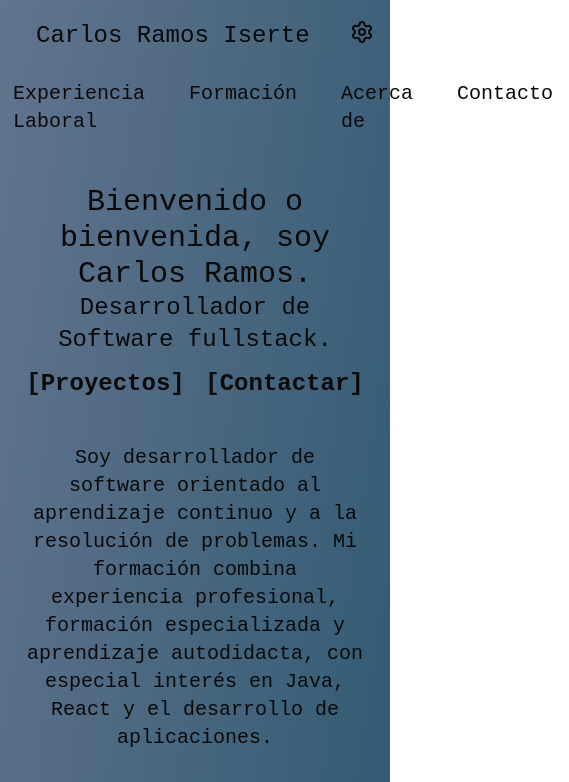
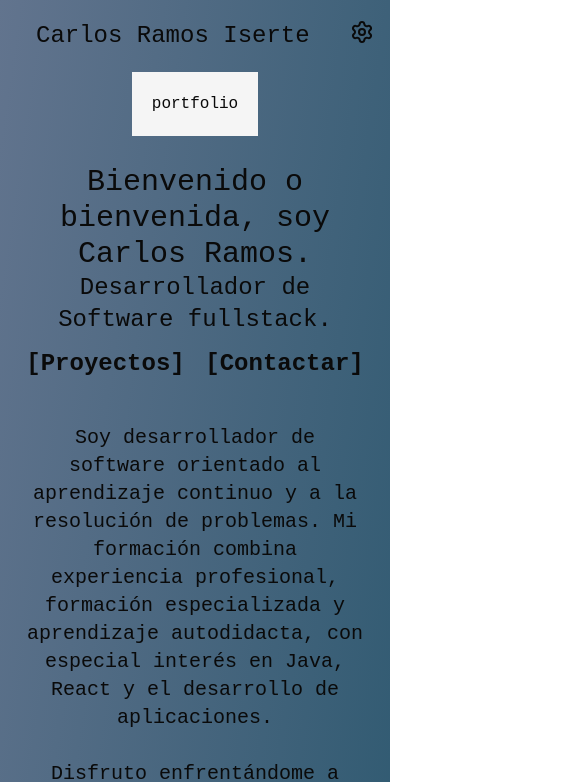
Before and after one commit to CarlosRamosDeveloper/portfolio, a React (Vite) app: page / in a window 390 px wide. Shown: the top 782 px of the page, 569 px wide, since content can reach past the window. Built offline with nearby package versions, Linux system fonts and the light colour scheme.

Commit message:
Navigation components refactor. Desktop navigation works correctly Movile navigation is in placeholder state

```diff
--- /dev/null
+++ b/src/components/custom/AppNavigation.tsx
@@ -0,0 +1,15 @@
+import { DesktopNavigation } from './DesktopNavigation';
+import { MobileNavigation } from './MobileNavigation';
+
+interface Props {
+  section: 'portfolio' | 'projects';
+}
+
+export const AppNavigation = ({ section }: Props) => {
+  return (
+    <>
+      <DesktopNavigation section={section} />
+      <MobileNavigation section={section} />
+    </>
+  );
+};
--- /dev/null
+++ b/src/components/custom/DesktopNavigation.tsx
@@ -0,0 +1,47 @@
+import { NavigateButton } from '@/components';
+import { ROUTES } from '@/constants';
+import { NAVBAR_TEXT } from '@/constants/layout';
+
+interface Props {
+  section: 'portfolio' | 'projects';
+}
+
+export const DesktopNavigation = ({ section }: Props) => {
+  return (
+    <div className="hidden lg:flex">
+      <div className="flex justify-center mb-3 gap-3">
+        {section === 'portfolio' && (
+          <>
+            <NavigateButton
+              path={ROUTES.softSkills}
+              label={NAVBAR_TEXT.softSkills}
+            />
+            <NavigateButton
+              path={ROUTES.experience}
+              label={NAVBAR_TEXT.experience}
+            />
+            <NavigateButton
+              path={ROUTES.education}
+              label={NAVBAR_TEXT.education}
+            />
+            <NavigateButton path={ROUTES.about} label={NAVBAR_TEXT.about} />
+            <NavigateButton path={ROUTES.contact} label={NAVBAR_TEXT.contact} />
+          </>
+        )}
+        {section === 'projects' && (
+          <>
+            <NavigateButton
+              label={NAVBAR_TEXT.projects}
+              path={ROUTES.projects}
+            />
+            <NavigateButton
+              label={NAVBAR_TEXT.featured}
+              path={ROUTES.featured}
+            />
+            <NavigateButton label={NAVBAR_TEXT.search} path={ROUTES.search} />
+          </>
+        )}
+      </div>
+    </div>
+  );
+};
--- /dev/null
+++ b/src/components/custom/MobileNavigation.tsx
@@ -0,0 +1,7 @@
+interface Props {
+  section: 'portfolio' | 'projects';
+}
+
+export const MobileNavigation = ({ section }: Props) => {
+  return <div className="bg-accent p-5 lg:hidden">{section}</div>;
+};
--- a/src/components/index.ts
+++ b/src/components/index.ts
@@ -1,5 +1,7 @@
+export { AppNavigation } from './custom/AppNavigation';
 export { Button, buttonVariants } from './ui/button';
 export { CustomFooter } from './custom/CustomFooter';
+export { DesktopNavigation } from './custom/DesktopNavigation';
 export { FramePage } from './custom/FramePage';
 export { ImageOverlay } from './custom/ImageOverlay';
 export { NavigateButton } from './custom/NavigateButton';
--- a/src/portfolio/layout/PorfolioLayout.tsx
+++ b/src/portfolio/layout/PorfolioLayout.tsx
@@ -1,14 +1,13 @@
 import { Outlet } from 'react-router';
 
-import { CustomFooter } from '@/components';
+import { AppNavigation, CustomFooter } from '@/components';
 import { MainHeader } from '@/components/main-header';
-import { PortfolioNavBar } from './components';
 
 export const PorfolioLayout = () => {
   return (
     <div className="min-h-screen bg-linear-to-br from-slate-500 to-cyan-900 flex flex-col">
       <MainHeader>
-        <PortfolioNavBar />
+        <AppNavigation section="portfolio" />
       </MainHeader>
       <main className="flex-1 flex justify-center">
         <Outlet />
--- a/src/portfolio/layout/components/PortfolioNavBar.tsx
+++ /dev/null
@@ -1,16 +0,0 @@
-import { ROUTES } from '@/constants/routes';
-
-import { NAVBAR_TEXT } from '@/constants/layout';
-import { NavigateButton } from '@/components';
-
-export const PortfolioNavBar = () => {
-  return (
-    <div className="flex justify-center mb-3 gap-3">
-      <NavigateButton path={ROUTES.softSkills} label={NAVBAR_TEXT.softSkills} />
-      <NavigateButton path={ROUTES.experience} label={NAVBAR_TEXT.experience} />
-      <NavigateButton path={ROUTES.education} label={NAVBAR_TEXT.education} />
-      <NavigateButton path={ROUTES.about} label={NAVBAR_TEXT.about} />
-      <NavigateButton path={ROUTES.contact} label={NAVBAR_TEXT.contact} />
-    </div>
-  );
-};
--- a/src/portfolio/layout/components/index.ts
+++ /dev/null
@@ -1 +0,0 @@
-export { PortfolioNavBar } from './PortfolioNavBar';
--- a/src/projects/layout/ProjectsLayout.tsx
+++ b/src/projects/layout/ProjectsLayout.tsx
@@ -1,14 +1,13 @@
 import { Outlet } from 'react-router';
 
-import { CustomFooter } from '@/components';
-import { ProjectsHeader } from './components';
+import { AppNavigation, CustomFooter } from '@/components';
 import { MainHeader } from '@/components/main-header';
 
 export const ProjectsLayout = () => {
   return (
     <div className="min-h-screen bg-linear-to-br from-slate-500 to-cyan-900 flex flex-col">
       <MainHeader>
-        <ProjectsHeader />
+        <AppNavigation section="projects" />
       </MainHeader>
       <main className="flex-1 flex justify-center">
         <Outlet />
--- a/src/projects/layout/components/ProjectsHeader.tsx
+++ /dev/null
@@ -1,9 +0,0 @@
-import { ProjectsNavBar } from './ProjectsNavBar';
-
-export const ProjectsHeader = () => {
-  return (
-    <>
-      <ProjectsNavBar />
-    </>
-  );
-};
--- a/src/projects/layout/components/ProjectsNavBar.tsx
+++ /dev/null
@@ -1,13 +0,0 @@
-import { NavigateButton } from '@/components';
-import { ROUTES } from '@/constants';
-import { NAVBAR_TEXT } from '@/constants/layout';
-
-export const ProjectsNavBar = () => {
-  return (
-    <div className="flex justify-center mb-3 gap-4">
-      <NavigateButton label={NAVBAR_TEXT.projects} path={ROUTES.projects} />
-      <NavigateButton label={NAVBAR_TEXT.featured} path={ROUTES.featured} />
-      <NavigateButton label={NAVBAR_TEXT.search} path={ROUTES.search} />
-    </div>
-  );
-};
--- a/src/projects/layout/components/index.ts
+++ /dev/null
@@ -1,2 +0,0 @@
-export { ProjectsHeader } from './ProjectsHeader';
-export { ProjectsNavBar } from './ProjectsNavBar';
```
